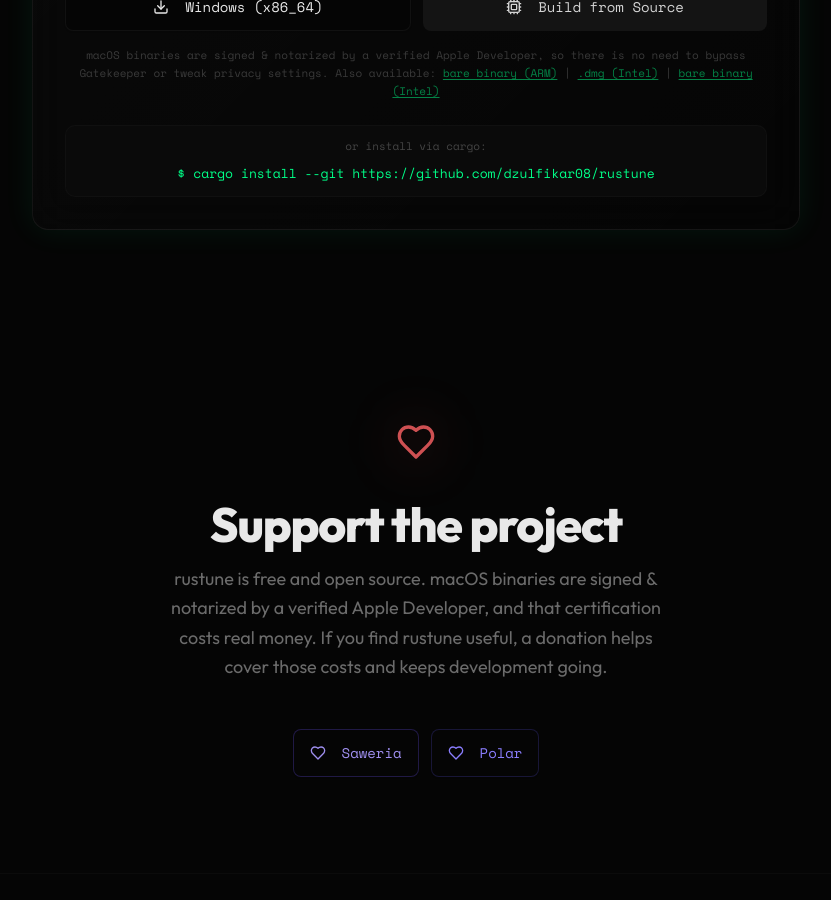
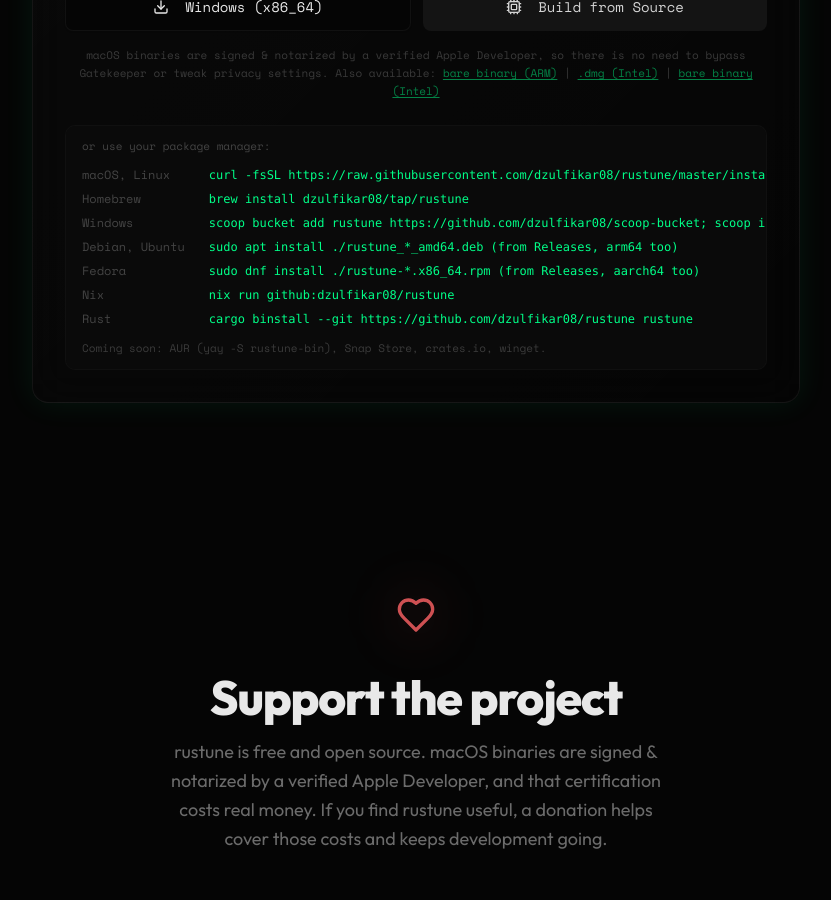
Before and after one commit to dzulfikar08/rustune-landing, a React (Vite) app in the folder client/: page / in a window 1280 px wide. Shown: the part 5720-6620 px from the top of the page, without its empty margins (224-1055 px from the left). Built offline with nearby package versions, Linux system fonts and the light colour scheme.

Commit message:
Landing: package manager install options

```diff
--- a/client/src/routes/index.tsx
+++ b/client/src/routes/index.tsx
@@ -678,14 +678,30 @@
 							</a>
 						</p>
 
-						{/* Cargo install */}
-						<div className="mt-6 p-3 rounded-lg bg-[#0a0a0a] border border-border/40">
-							<div className="text-[11px] text-muted-foreground/60 font-mono-display mb-1.5">
-								or install via cargo:
+						{/* Package managers */}
+						<div className="mt-6 rounded-lg bg-[#0a0a0a] border border-border/40 text-left overflow-x-auto">
+							<div className="px-4 pt-3 text-[11px] text-muted-foreground/60 font-mono-display">
+								or use your package manager:
 							</div>
-							<code className="font-mono-display text-[13px] text-[#00ff88]">
-								$ cargo install --git https://github.com/dzulfikar08/rustune
-							</code>
+							<div className="grid grid-cols-[auto_1fr] gap-x-6 gap-y-1.5 px-4 py-3 font-mono-display text-[12px] min-w-max">
+								{[
+									["macOS, Linux", "curl -fsSL https://raw.githubusercontent.com/dzulfikar08/rustune/master/install.sh | sh"],
+									["Homebrew", "brew install dzulfikar08/tap/rustune"],
+									["Windows", "scoop bucket add rustune https://github.com/dzulfikar08/scoop-bucket; scoop install rustune"],
+									["Debian, Ubuntu", "sudo apt install ./rustune_*_amd64.deb   (from Releases, arm64 too)"],
+									["Fedora", "sudo dnf install ./rustune-*.x86_64.rpm   (from Releases, aarch64 too)"],
+									["Nix", "nix run github:dzulfikar08/rustune"],
+									["Rust", "cargo binstall --git https://github.com/dzulfikar08/rustune rustune"],
+								].map(([os, cmd]) => (
+									<div key={os} className="contents">
+										<span className="text-muted-foreground/60">{os}</span>
+										<code className="text-[#00ff88] select-all">{cmd}</code>
+									</div>
+								))}
+							</div>
+							<div className="px-4 pb-3 text-[11px] text-muted-foreground/50 font-mono-display">
+								Coming soon: AUR (yay -S rustune-bin), Snap Store, crates.io, winget.
+							</div>
 						</div>
 					</div>
 				</div>
```
